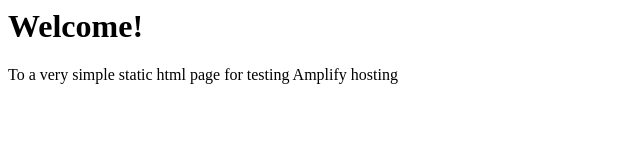
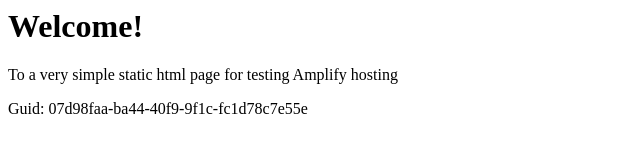
Before and after one commit to aws-aemilia-syd/Github-PR-Commit-Integration-Test-DoNotTouch-GitH-MJCD6L4M-v1-prod-ap-southeast-2, a website: page src/index.html in a window 1280 px wide. Shown: the whole page, without its empty margins (0-640 px from the left). Drawn offline with Linux system fonts and the light colour scheme.

Commit message:
commit from integ tests

```diff
--- a/src/index.html
+++ b/src/index.html
@@ -1,3 +1,5 @@
+
+
 <html lang="en">
 
 <head>
@@ -10,6 +12,6 @@
 <body>
     <h1>Welcome!</h1>
     <p>To a very simple static html page for testing Amplify hosting</p>
-</body>
+    <p>Guid: 07d98faa-ba44-40f9-9f1c-fc1d78c7e55e</p></body>
 
 </html>
```
